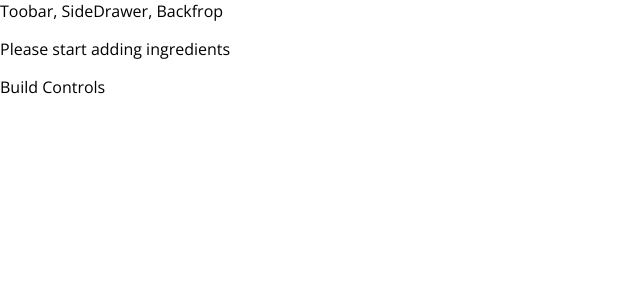
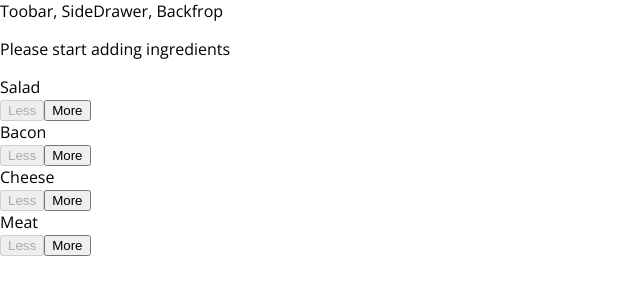
Before and after one commit to CarlosCanizal/buger-app-react, a React app: page / in a window 1280 px wide. Shown: the top 300 px of the page, without its empty margins (0-640 px from the left). Built offline with nearby package versions, Linux system fonts and the light colour scheme.

Commit message:
Adding and removing ingredients

```diff
--- /dev/null
+++ b/src/components/Burger/BuildControls/BuildControl/BuildControl.css
@@ -0,0 +1,56 @@
+.BuildControl {
+    display: flex;
+    justify-content: space-between;
+    align-items: center;
+    margin: 5px 0;
+}
+
+.BuildControl button {
+    display: block;
+    font: inherit;
+    padding: 5px;
+    margin: 0 5px;
+    width: 80px;
+    border: 1px solid #AA6817;
+    cursor: pointer;
+    outline: none;
+}
+
+.BuildControl button:disabled {
+    background-color: #AC9980;
+    border: 1px solid #7E7365;
+    color: #ccc;
+    cursor: default;
+}
+
+.BuildControl button:hover:disabled {
+    background-color: #AC9980;
+    color: #ccc;
+    cursor: not-allowed;
+}
+
+.Label {
+    padding: 10px;
+    font-weight: bold;
+    width: 80px;
+}
+
+.BuildControl .Less {
+    background-color: #D39952;
+    color: white;
+}
+
+.BuildControl .More {
+    background-color: #8F5E1E;
+    color: white;
+}
+
+.BuildControl .Less:hover, .BuildControl .Less:active {
+    background-color: #DAA972;
+    color: white;
+}
+
+.BuildControl .More:hover,.BuildControl .More:active {
+    background-color: #99703F;
+    color: white;
+}
--- /dev/null
+++ b/src/components/Burger/BuildControls/BuildControl/BuildControl.js
@@ -0,0 +1,19 @@
+import React from 'react';
+import classes from './BuildControl.css';
+
+const buildControl = (props)=>{
+    return(
+        <div className={classes.BuildControl}>
+            <div className={classes.Label}>{props.label}</div>
+            <button
+                className={classes.Less}
+                onClick={props.removed}
+                disabled={props.disabled}>
+                Less
+            </button>
+            <button className={classes.More} onClick={props.added}>More</button>
+        </div>
+    )
+}
+
+export default buildControl;
--- /dev/null
+++ b/src/components/Burger/BuildControls/BuildControls.css
@@ -0,0 +1,10 @@
+.BuildControls{
+    width: 100%;
+    background-color: #CF8F2E;
+    display: flex;
+    flex-flow: column;
+    align-items: center;
+    box-shadow: 0 2px 1px #ccc;
+    margin: auto;
+    padding: 10px 0;
+}
--- /dev/null
+++ b/src/components/Burger/BuildControls/BuildControls.js
@@ -0,0 +1,28 @@
+import React from 'react';
+import classes from './BuildControls.css';
+import BuildControl from './BuildControl/BuildControl';
+
+const controls = [
+    {label: 'Salad', type:'salad'},
+    {label: 'Bacon', type:'bacon'},
+    {label: 'Cheese', type:'cheese'},
+    {label: 'Meat', type:'meat'}
+]
+
+const buildControls = (props)=>{
+    return(
+        <div className={classes.BuildControls}>
+            {controls.map(ctrl=>(
+                <BuildControl
+                    key={ctrl.label}
+                    label={ctrl.label}
+                    added={()=>props.ingredientAdded(ctrl.type)}
+                    removed={()=>props.ingredientRemove(ctrl.type)}
+                    disabled={props.disabled[ctrl.type]}
+                />
+            ))}
+        </div>
+    )
+}
+
+export default buildControls;
--- a/src/components/Burger/Burger.js
+++ b/src/components/Burger/Burger.js
@@ -14,7 +14,7 @@
         return arr.concat(el);
     },[]);
 
-    if(transformedIngredients.length == 0){
+    if(transformedIngredients.length === 0){
         transformedIngredients = <p>Please start adding ingredients</p>
     }
     return(
--- a/src/containers/BurgerBuilder/BurgerBuilder.js
+++ b/src/containers/BurgerBuilder/BurgerBuilder.js
@@ -1,7 +1,12 @@
 import React, { Component } from 'react';
 import Aux from '../../hoc/Aux';
 import Burger from '../../components/Burger/Burger';
+import BuildControls from '../../components/Burger/BuildControls/BuildControls';
 
+
+const INGREDIENT_PRICES = {
+
+};
 
 class BurgerBuilder extends Component{
 
@@ -11,14 +16,60 @@
             bacon: 0,
             cheese: 0,
             meat: 0
+        },
+        totalPrice: 4
+    }
+
+    addIngredientHandler = (type) =>{
+        const oldCount = this.state.ingredients[type];
+        const updatedCounter = oldCount + 1;
+        const updateIngredients = {
+            ...this.state.ingredients
+        };
+        updateIngredients[type] = updatedCounter;
+        const priceAddition = INGREDIENT_PRICES[type];
+        const oldPrice = this.state.totalPrice;
+        const newPrice = oldPrice + priceAddition;
+        this.setState({totalPrice: newPrice, ingredients: updateIngredients});
+    }
+
+    removeIngredientHandler = (type) =>{
+        const oldCount = this.state.ingredients[type];
+
+        if(oldCount<= 0){
+            return;
         }
+
+        const updatedCounter = oldCount - 1;
+        const updateIngredients = {
+            ...this.state.ingredients
+        };
+        updateIngredients[type] = updatedCounter;
+        const priceDeduction = INGREDIENT_PRICES[type];
+        const oldPrice = this.state.totalPrice;
+        const newPrice = oldPrice + priceDeduction;
+        this.setState({totalPrice: newPrice, ingredients: updateIngredients});
+
     }
 
     render(){
+
+        const disabledInfo = {
+            ...this.state.ingredients
+        };
+
+        for(let key in disabledInfo){
+            disabledInfo[key] = disabledInfo[key] <= 0;
+        }
+
         return(
             <Aux>
                 <Burger ingredients={this.state.ingredients}/>
-                <div>Build Controls</div>
+                <BuildControls
+                    ingredientAdded={this.addIngredientHandler}
+                    ingredientRemove={this.removeIngredientHandler}
+                    disabled = {disabledInfo}
+                />
             </Aux>
         );
     }
```
